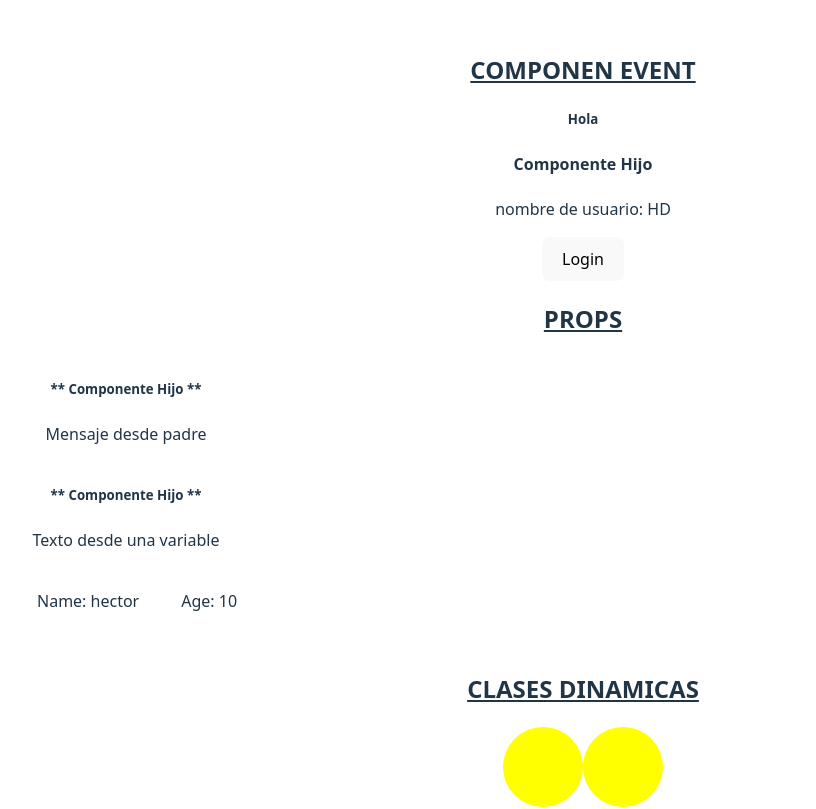
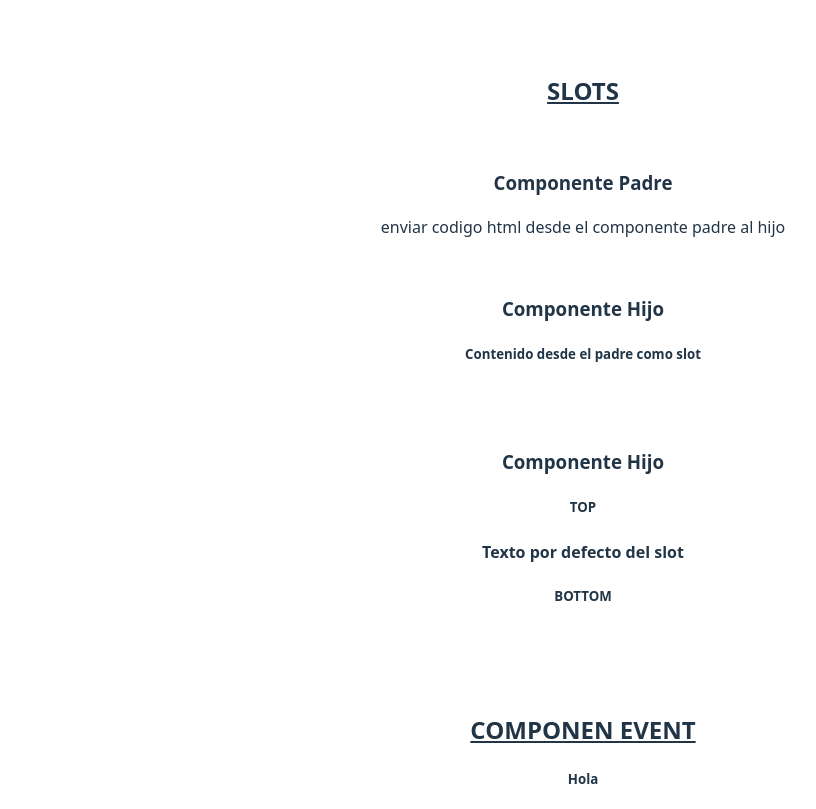
Before and after one commit to RamconDev/Vue-AmazingCode, a Vue app: page / in a window 1280 px wide. Shown: the top 809 px of the page, without its empty margins (57-873 px from the left). Built offline with nearby package versions, Linux system fonts and the light colour scheme.

Commit message:
slots, slot personalizados - enviar html desde el padre al hijo

```diff
--- a/src/App.vue
+++ b/src/App.vue
@@ -8,9 +8,15 @@
     import VForComponent from './components/directivas/VForComponent.vue';
     import PadreComponent from './components/props/PadreComponent.vue';
     import PadreEventComponent from './components/component-events/PadreEventComponent.vue';
+    import PadreSComponent from './components/slots/PadreSComponent.vue';
 </script>
 
 <template>
+    <section>
+        <h2>Slots</h2>
+        <PadreSComponent></PadreSComponent>
+    </section>
+
     <h2>Componen Event</h2>
     <PadreEventComponent></PadreEventComponent>
 
@@ -62,7 +68,7 @@
         flex-wrap: wrap;
         list-style: none;
     }
-    ul li {
+    ul li, section {
         border: 1px solid white;
         padding: 20px;
     }
--- /dev/null
+++ b/src/components/slots/HijoSComponent.vue
@@ -0,0 +1,20 @@
+<script setup>
+</script>
+
+<template>
+    <section>
+        <h3>Componente Hijo</h3>
+
+        <slot name="top"></slot>
+
+        <slot>
+            <span><strong>Texto por defecto del slot</strong></span>
+        </slot>
+
+        <slot name="bottom"></slot>
+    </section>
+</template>
+
+<style scoped>
+
+</style>
--- /dev/null
+++ b/src/components/slots/PadreSComponent.vue
@@ -0,0 +1,29 @@
+<script setup>
+    import HijoSComponent from './HijoSComponent.vue';
+</script>
+
+<template>
+    <section>
+        <h3>Componente Padre</h3>
+
+        <p>enviar codigo html desde el componente padre al hijo</p>
+
+        <HijoSComponent>
+            <h5>Contenido desde el padre como slot</h5>
+        </HijoSComponent>
+
+        <HijoSComponent>
+            <template v-slot:bottom>
+                <h5>BOTTOM</h5>
+            </template>
+
+            <template v-slot:top>
+                <h5>TOP</h5>
+            </template>
+        </HijoSComponent>
+    </section>
+</template>
+
+<style scoped>
+
+</style>
```
